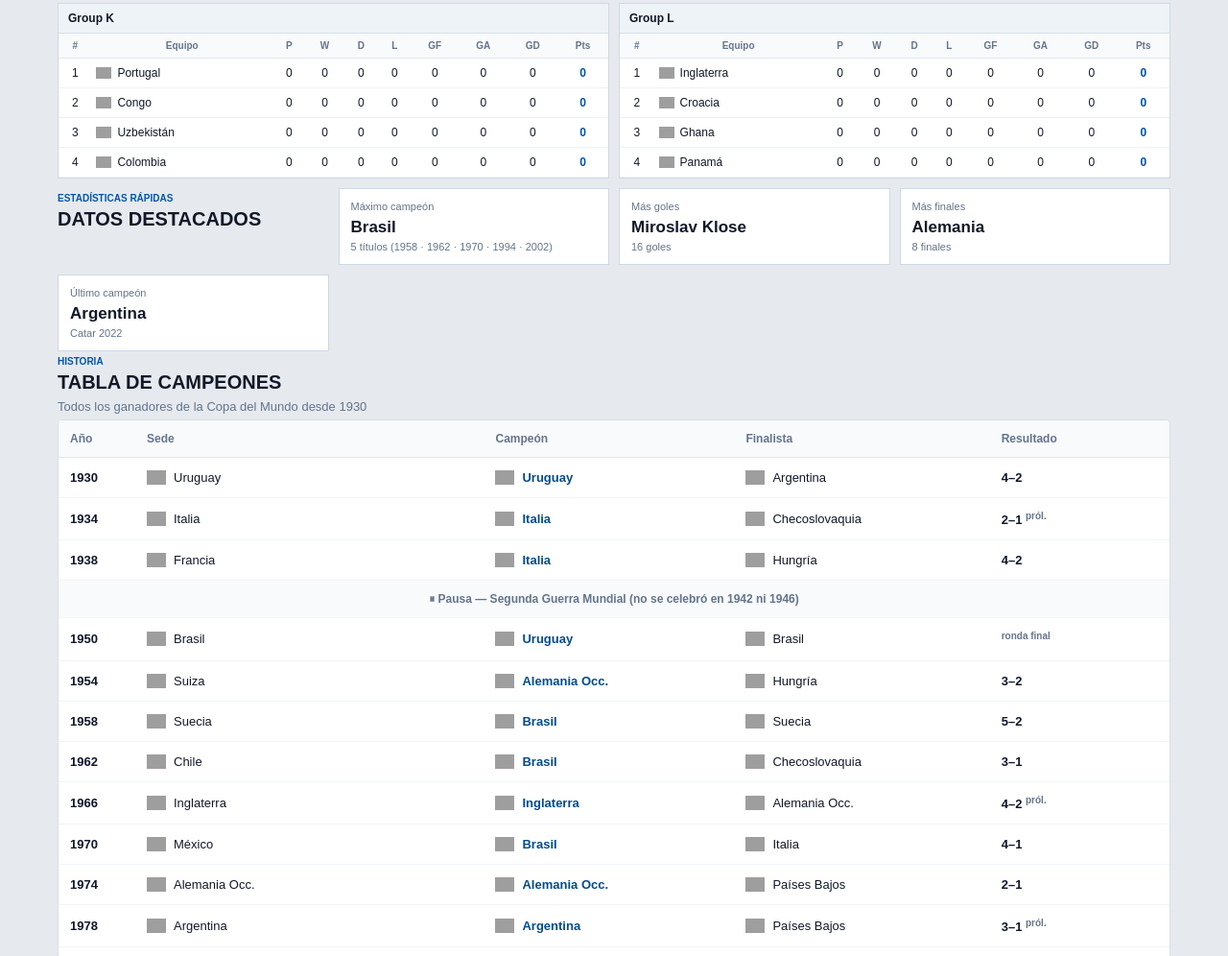
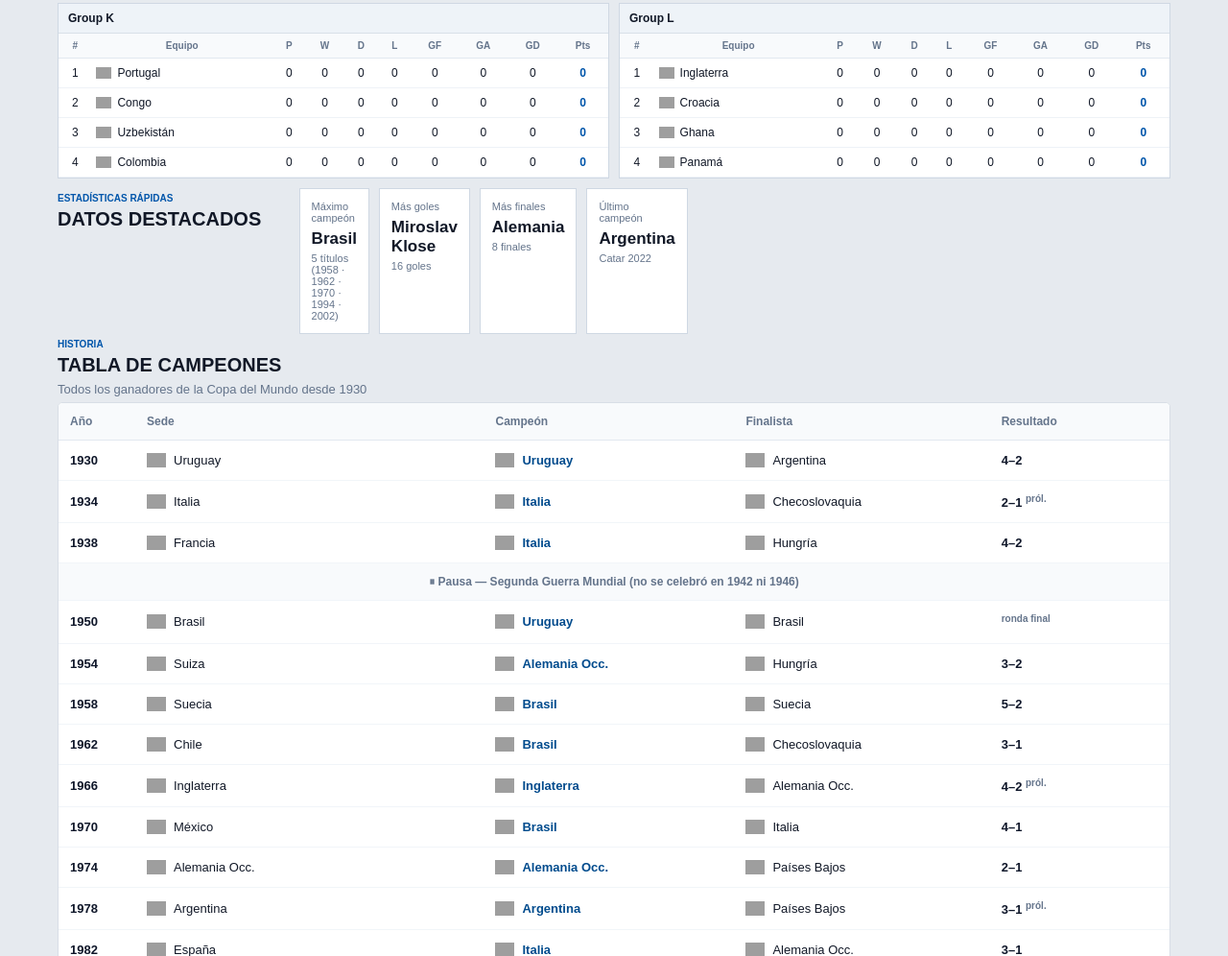
Before and after one commit to tianhu-70/proyecto_web, a plain HTML site: page index.html in a window 1280 px wide. Shown: the part 1384-2380 px from the top of the page at 96% size. Drawn offline with Linux system fonts and the light colour scheme; grey boxes are pictures that could not be loaded.

Commit message:
stats-row fix

```diff
--- a/index.html
+++ b/index.html
@@ -1440,6 +1440,8 @@
 
       </div>
 
+
+    <div class="stats-row">
       <div class="stat-box">
         <span>Máximo campeón</span>
         <strong>Brasil</strong>
@@ -1463,7 +1465,7 @@
         <strong>Argentina</strong>
         <small>Catar 2022</small>
       </div>
-
+    </div>
     </section>
 
 <!-- HISTORIAL -->
```
